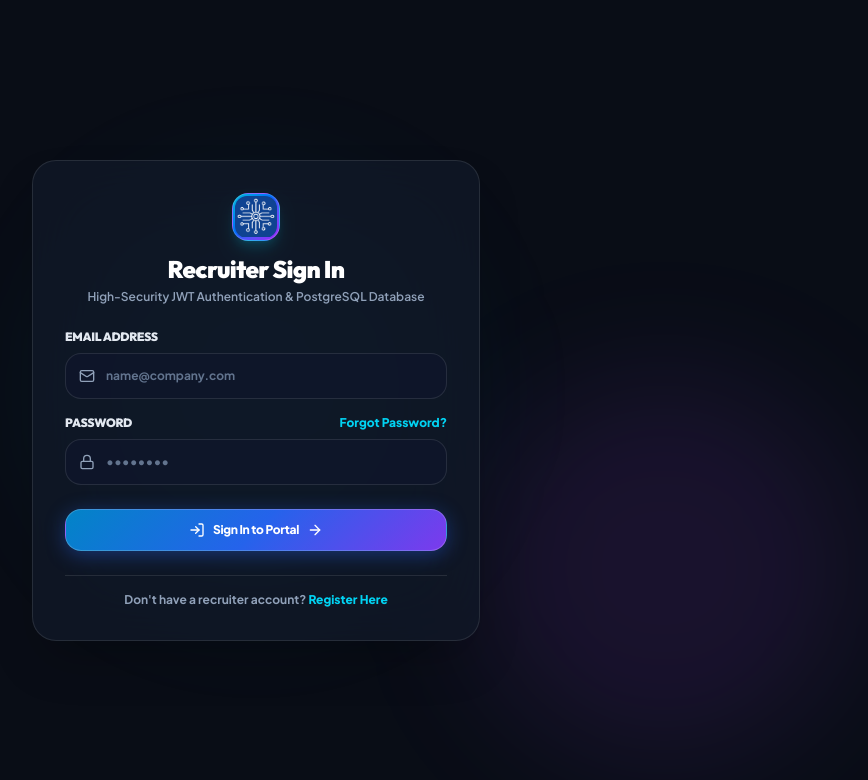
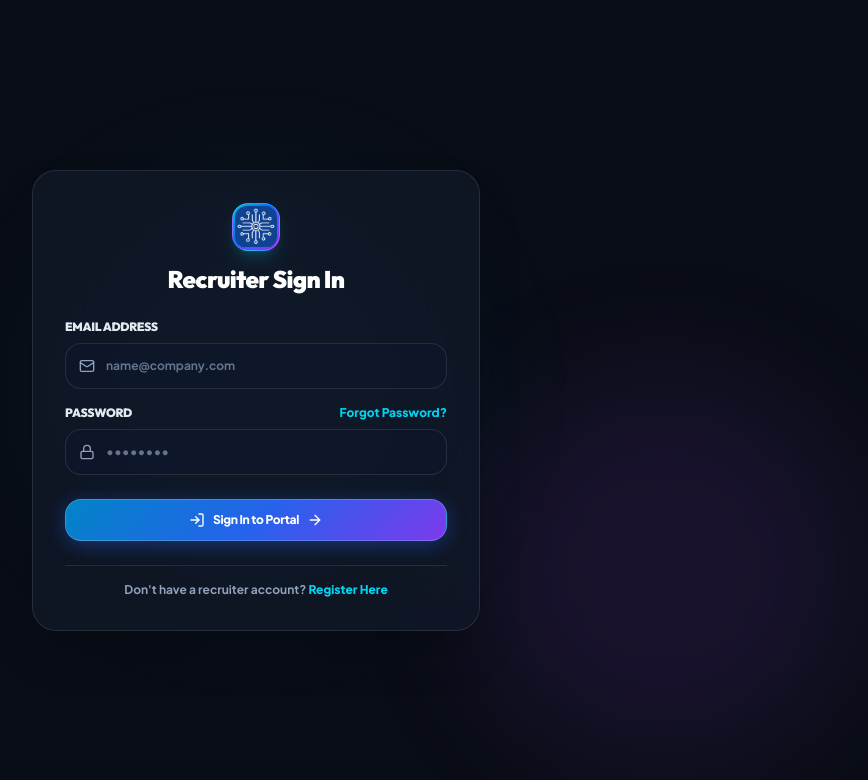
Before and after one commit to jitendarendla/AI_Resume_Analyzer, a Next.js app in the folder frontend/: page /login in a window 1280 px wide. Shown: the top 780 px of the page, without its empty margins (384-1252 px from the left). Built offline with nearby package versions, Linux system fonts and the light colour scheme.

Commit message:
Remove JWT Authentication and PostgreSQL Database message from login and register pages

```diff
--- a/frontend/src/app/login/page.tsx
+++ b/frontend/src/app/login/page.tsx
@@ -43,7 +43,6 @@ export default function LoginPage() {
           </Link>
           <div>
             <h1 className="text-xl sm:text-2xl font-black text-white font-heading">Recruiter Sign In</h1>
-            <p className="text-xs font-semibold text-slate-400 mt-1">High-Security JWT Authentication & PostgreSQL Database</p>
           </div>
         </div>
 
--- a/frontend/src/app/register/page.tsx
+++ b/frontend/src/app/register/page.tsx
@@ -60,7 +60,6 @@ export default function RegisterPage() {
           </Link>
           <div>
             <h1 className="text-xl sm:text-2xl font-black text-white font-heading">Create Recruiter Account</h1>
-            <p className="text-xs font-semibold text-slate-400 mt-1">High-Security JWT Authentication & PostgreSQL Database</p>
           </div>
         </div>
 
```
